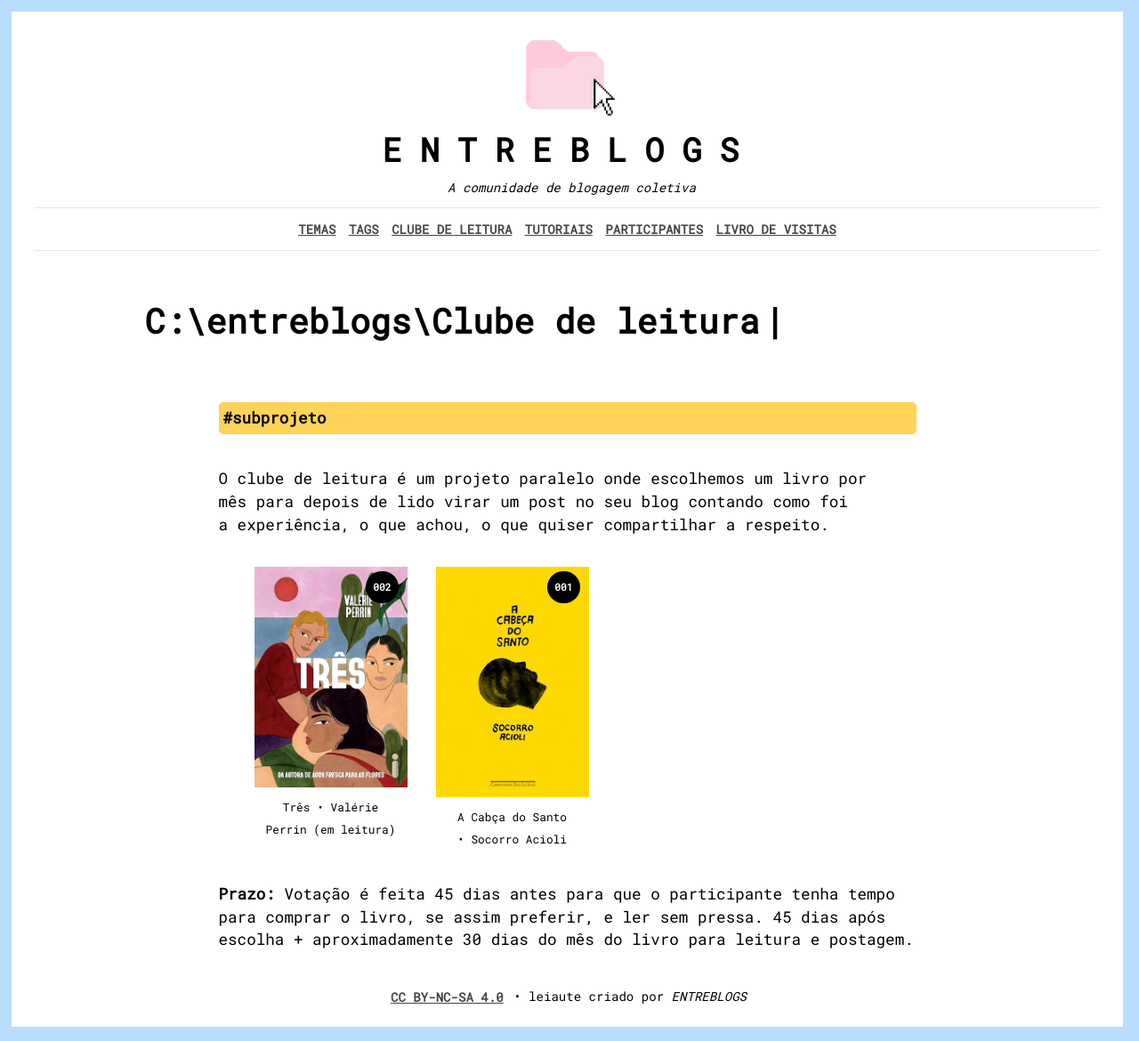
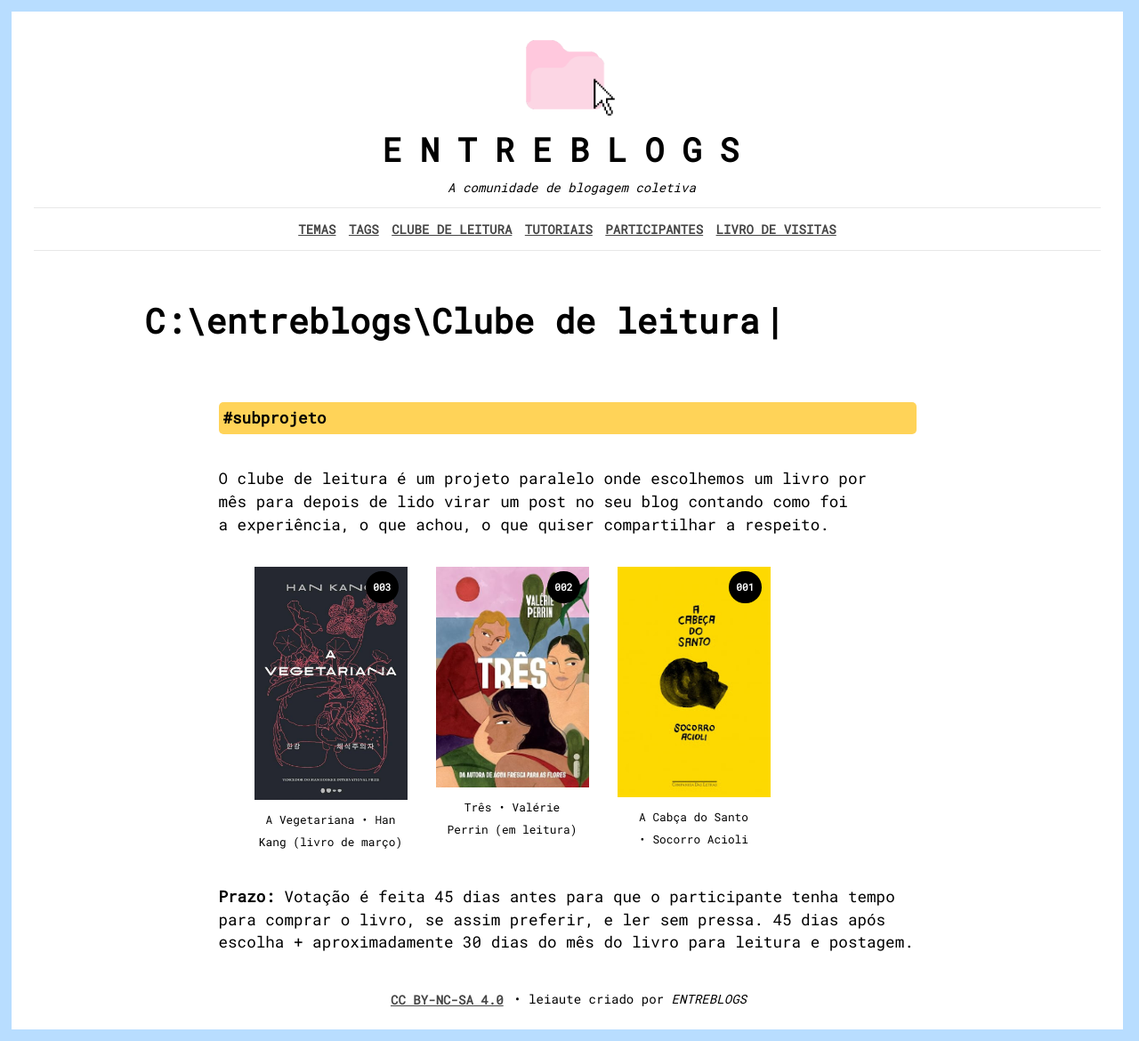
Before and after one commit to bamoretti/entreblogs, a Jekyll site: the page built from clube-de-leitura.md, in a window 1280 px wide. Shown: the whole page at 89% size. Built offline with Jekyll 4.4.1, drawn with Linux system fonts in a browser that asks for light colours; nearby versions of some CDN libraries; comment, search, counter and statistics services are not loaded.

Commit message:
Add 'A Vegetariana' by Han Kang to reading list

```diff
--- a/clube-de-leitura.md
+++ b/clube-de-leitura.md
@@ -9,6 +9,8 @@ O clube de leitura é um projeto paralelo onde escolhemos um livro por mês para
 
 <section class="listas-livros">
 <ul class="link-livros">
+  <li><figure class="capa-do-livro" livro-numero="003"><a href="/clube-de-leitura/a-vegetariana-han-kang"><img src="/assets/livros/a-vegetariana-han-kang.jpg"></a><figcaption>A Vegetariana • Han Kang (livro de março)
+</figcaption></figure></li>
   <li><figure class="capa-do-livro" livro-numero="002"><a href="/clube-de-leitura/tres-valerie-perrin"><img src="/assets/livros/tres-valerie-perrin.jpg"></a><figcaption>Três • Valérie Perrin (em leitura)
 </figcaption></figure></li>
   <li><figure class="capa-do-livro" livro-numero="001"><a href="/clube-de-leitura/a-cabeca-do-santo-socorro-acioli"><img src="/assets/livros/a-cabeca-do-santo-socorro-acioli.jpg"></a><figcaption>A Cabça do Santo • Socorro Acioli
```
